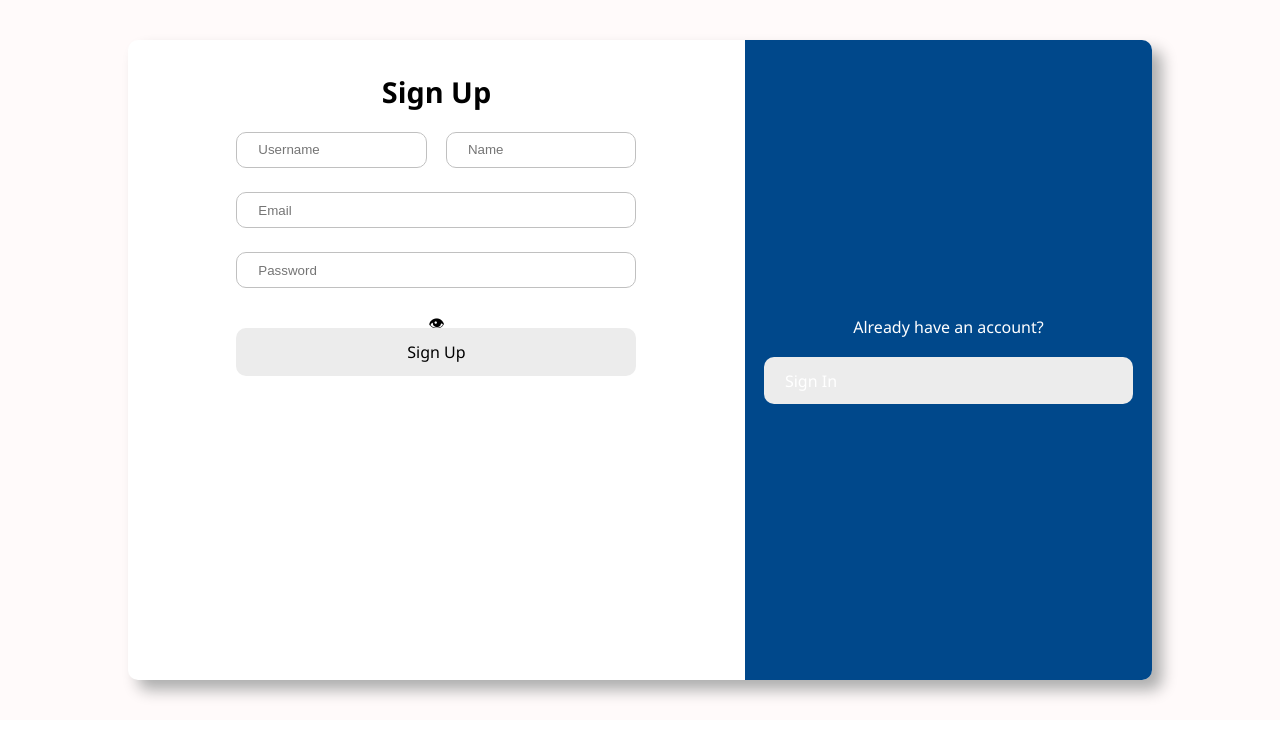
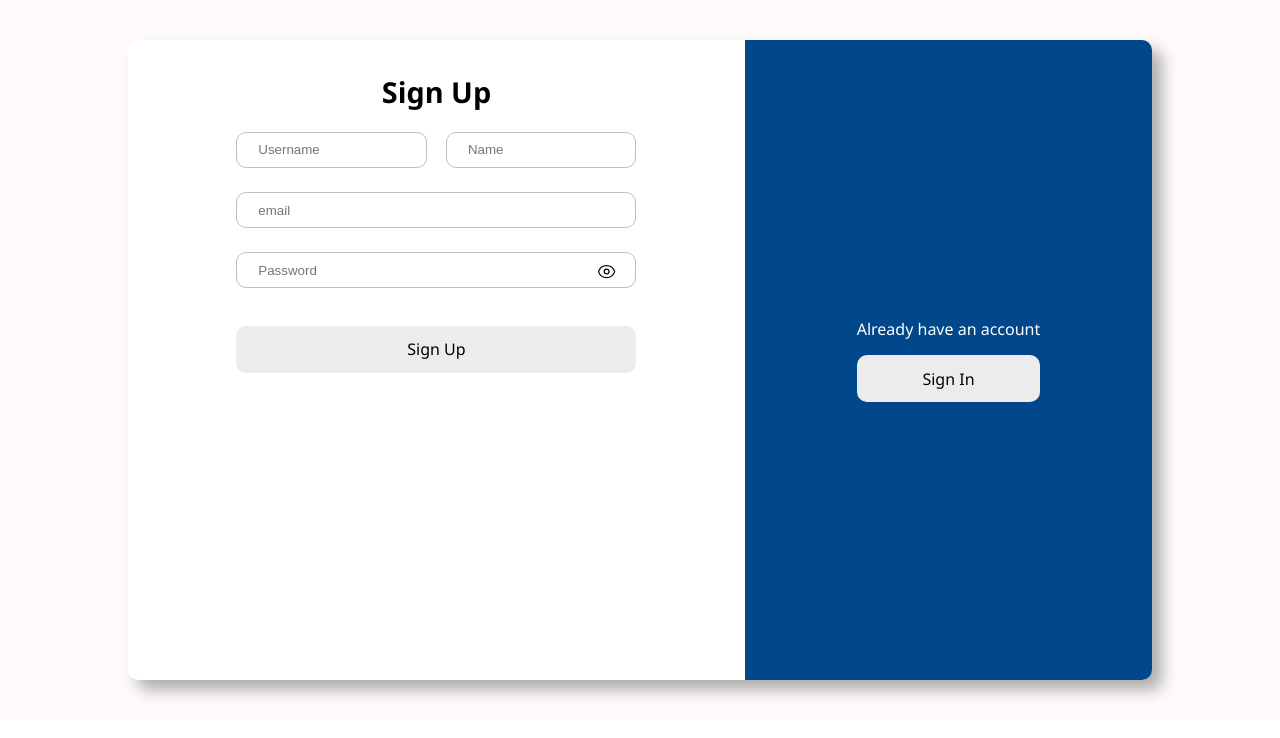
Before and after one commit to Omkottalwar/ProConnect, a Next.js app in the folder frontend/: page /login in a window 1280 px wide. Shown: the top 738 px of the page. Built offline with nearby package versions, Linux system fonts and the light colour scheme.

Commit message:
Update index.jsx

```diff
--- a/frontend/src/pages/login/index.jsx
+++ b/frontend/src/pages/login/index.jsx
@@ -1,145 +1,121 @@
-import React, { useEffect, useState } from "react";
-import styles from "./styles.module.css";
-import { useRouter } from "next/router";
-
+import UserLayout from '@/layout/UserLayout';
+import React, { useEffect, useState } from 'react';
+import styles from "./styles.module.css"
+import { useDispatch, useSelector } from 'react-redux';
+import { useRouter } from 'next/router';
+import { loginUser, registerUser } from '@/config/redux/action/authAction';
+import { emptyMessage } from '@/config/redux/reducer/authReducer';
 function LoginComponent() {
-  const router = useRouter();
-
-  const [email, setEmailAddress] = useState("");
-  const [password, setPassword] = useState("");
-  const [username, setUsername] = useState("");
-  const [name, setName] = useState("");
-  const [visible, setVisible] = useState(true);
-  const [userLoginMethod, setUserLoginMethod] = useState(false);
-
-  // ✅ loading state
-  const [loading, setLoading] = useState(false);
-  const [message, setMessage] = useState("");
-  const [isError, setIsError] = useState(false);
-
+    const authState=useSelector((state)=>state.auth)
+    const router=useRouter();
+    const dispatch=useDispatch();
+    const [email,setEmailAddress]=useState("")
+    const [password,setPassword]=useState("")
+    const [username,setUsername]=useState("")
+    const [name,setName]=useState("")
+    const [visible,setVisible]=useState(true)
+    const [userLoginMethod,setUserLoginMethod]= useState(false);
     useEffect(() => {
-    if (localStorage.getItem("token")) {
+        if (authState.isloggedIn) {
           router.push("/dashboard");
         }
-  }, []);
-
-  const fakeApiCall = () =>
-    new Promise((resolve) =>
-      setTimeout(() => resolve(true), 1500)
-    );
-
-  const handleRegister = async () => {
-    setLoading(true);
-    setMessage("");
-    setIsError(false);
-
-    try {
-      await fakeApiCall();
-      setMessage("Registration successful");
-    } catch {
-      setIsError(true);
-      setMessage("Registration failed");
-    } finally {
-      setLoading(false);
+      }, [authState.isloggedIn]);
+    useEffect(()=>{
+        dispatch(emptyMessage())
+    },[userLoginMethod])
+    useEffect(()=>{
+        if(localStorage.getItem("token")){
+            router.push("/dashboard")
         }
-  };
-
-  const handleLogin = async () => {
-    setLoading(true);
-    setMessage("");
-    setIsError(false);
-
-    try {
-      await fakeApiCall();
-      localStorage.setItem("token", "dummy-token");
-      setMessage("Login successful");
-      router.push("/dashboard");
-    } catch {
-      setIsError(true);
-      setMessage("Login failed");
-      setLoading(false);
+    },[])
+    const handleRegister=()=>{
+        console.log("registerd")
+        dispatch(registerUser({username,name,email,password}))
     }
-  };
+    const handleLogin=()=>{
+        console.log(email,password)
+        console.log("logined")
+        dispatch(loginUser({email,password}))
+    }
 
     return (
+        <>
             <div className={styles.container}>
                 <div className={styles.cardContainer}>
+
       <div className={styles.cardContainer__left}>
-          <p className={styles.cardleft_heading}>
-            {userLoginMethod ? "Sign In" : "Sign Up"}
-          </p>
+        <p className={styles.cardleft_heading}>{userLoginMethod? "Sign In": "Sign Up" }</p>
+        <p style={{color: authState.isError? "red" : "green"}}>{authState.message.message}</p>
+      <div className={styles.inputContainer}>
+         {!userLoginMethod &&      <div className={styles.inputRow}>
+            <input onChange={(e)=>{
+                setUsername(e.target.value)
+            }} className={styles.inputField} type='text' placeholder='Username'></input>
+            <input onChange={(e)=>{
+                setName(e.target.value)
+            }} className={styles.inputField} type='text' placeholder='Name'></input>
+        </div>}
 
-          <p style={{ color: isError ? "red" : "green" }}>{message}</p>
+        <input onChange={(e)=>{
+            setEmailAddress(e.target.value)
+        }} className={styles.inputField} type='text' placeholder='email'></input>
+        <input onChange={(e)=>{
+            setPassword(e.target.value)
+        }} className={styles.inputField} type={visible ? "password" : "text"} placeholder='Password'>
 
-          <div className={styles.inputContainer}>
-            {!userLoginMethod && (
-              <div className={styles.inputRow}>
-                <input
-                  className={styles.inputField}
-                  placeholder="Username"
-                  onChange={(e) => setUsername(e.target.value)}
-                />
-                <input
-                  className={styles.inputField}
-                  placeholder="Name"
-                  onChange={(e) => setName(e.target.value)}
-                />
+        </input>
+
+    <div className={styles.eyeBall} > <div onClick={()=>{
+
+            setVisible(!visible)
+
+    }}>
+        {visible? <svg xmlns="http://www.w3.org/2000/svg" fill="none" viewBox="0 0 24 24" strokeWidth={1.5} stroke="currentColor" className="size-6">
+  <path strokeLinecap="round" strokeLinejoin="round" d="M2.036 12.322a1.012 1.012 0 0 1 0-.639C3.423 7.51 7.36 4.5 12 4.5c4.638 0 8.573 3.007 9.963 7.178.07.207.07.431 0 .639C20.577 16.49 16.64 19.5 12 19.5c-4.638 0-8.573-3.007-9.963-7.178Z" />
+  <path strokeLinecap="round" strokeLinejoin="round" d="M15 12a3 3 0 1 1-6 0 3 3 0 0 1 6 0Z" />
+</svg> :
+<svg xmlns="http://www.w3.org/2000/svg" fill="none" viewBox="0 0 24 24" strokeWidth={1.5} stroke="currentColor" className="size-6">
+  <path strokeLinecap="round" strokeLinejoin="round" d="M3.98 8.223A10.477 10.477 0 0 0 1.934 12C3.226 16.338 7.244 19.5 12 19.5c.993 0 1.953-.138 2.863-.395M6.228 6.228A10.451 10.451 0 0 1 12 4.5c4.756 0 8.773 3.162 10.065 7.498a10.522 10.522 0 0 1-4.293 5.774M6.228 6.228 3 3m3.228 3.228 3.65 3.65m7.894 7.894L21 21m-3.228-3.228-3.65-3.65m0 0a3 3 0 1 0-4.243-4.243m4.242 4.242L9.88 9.88" />
+</svg> }
 </div>
-            )}
-
-            <input
-              className={styles.inputField}
-              placeholder="Email"
-              onChange={(e) => setEmailAddress(e.target.value)}
-            />
-
-            <input
-              className={styles.inputField}
-              type={visible ? "password" : "text"}
-              placeholder="Password"
-              onChange={(e) => setPassword(e.target.value)}
-            />
-
-            <div className={styles.eyeBall}>
-              <div onClick={() => setVisible(!visible)}>👁</div>
+{userLoginMethod?<p onClick={()=>{
+    router.push("/ForgotPassword")
+}} className={styles.forgotPassword}> Forgot password?</p> :<></>}
 </div>
 
-            {/* ✅ LOADING BUTTON */}
-            <div
-              onClick={() => {
-                if (!loading) {
-                  userLoginMethod ? handleLogin() : handleRegister();
+        <div onClick={()=>{
+            if(userLoginMethod){
+                handleLogin();
+
+            }else{
+                handleRegister();
             }
-              }}
-              className={`${styles.buttonWithOutline1} ${
-                loading ? styles.disabled : ""
-              }`}
-            >
-              {loading ? (
-                <div className={styles.spinner}></div>
-              ) : (
-                <p>{userLoginMethod ? "Sign In" : "Sign Up"}</p>
-              )}
+        }
+        } className={styles.buttonWithOutline1}>
+            <p>{userLoginMethod? "Sign In": "Sign Up" }</p>
+        </div>
+      </div>
+
+      </div>
+
+      <div className={styles.cardContainer__right}>
+        <div>
+            {userLoginMethod? <p>Don't Have an Account </p> : <p>Already have an account</p> }
+
+            < div onClick={()=>{
+                setUserLoginMethod(!userLoginMethod)
+
+            }} style={{color:"black",textAlign:"center",marginTop:"15px"}} className={styles.buttonWithOutline} >
+            <p>{userLoginMethod? "Sign Up" : "Sign In"}</p>
+            </div>
+        </div>
+
       </div>
       </div>
             </div>
 
-        <div className={styles.cardContainer__right}>
-          <p>
-            {userLoginMethod
-              ? "Don't have an account?"
-              : "Already have an account?"}
-          </p>
+        </>
 
-          <div
-            onClick={() => !loading && setUserLoginMethod(!userLoginMethod)}
-            className={styles.buttonWithOutline}
-          >
-            <p>{userLoginMethod ? "Sign Up" : "Sign In"}</p>
-          </div>
-        </div>
-      </div>
-    </div>
      );
 }
 
```
Lines whose indentation alone changed are shown as unchanged.
